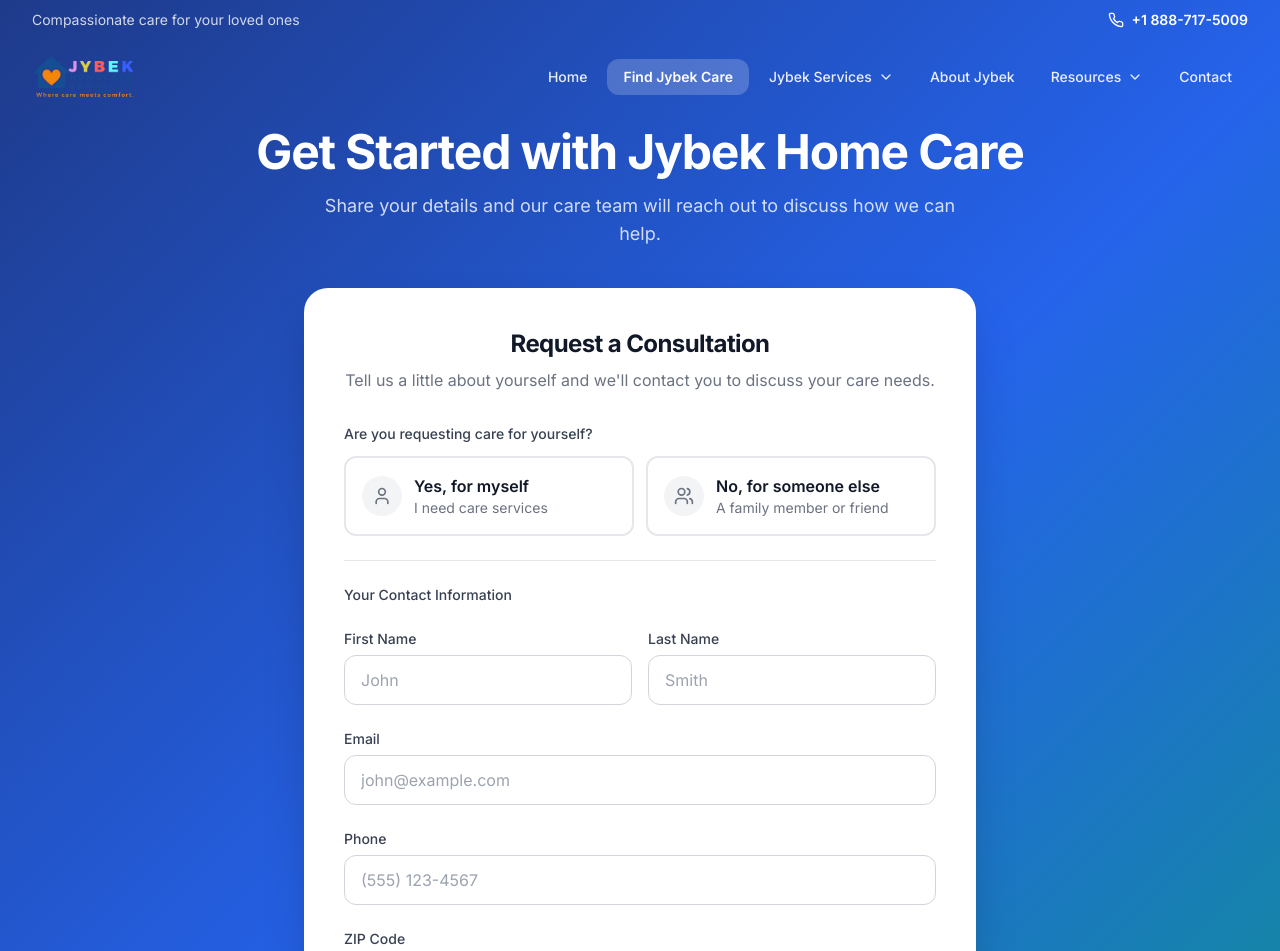
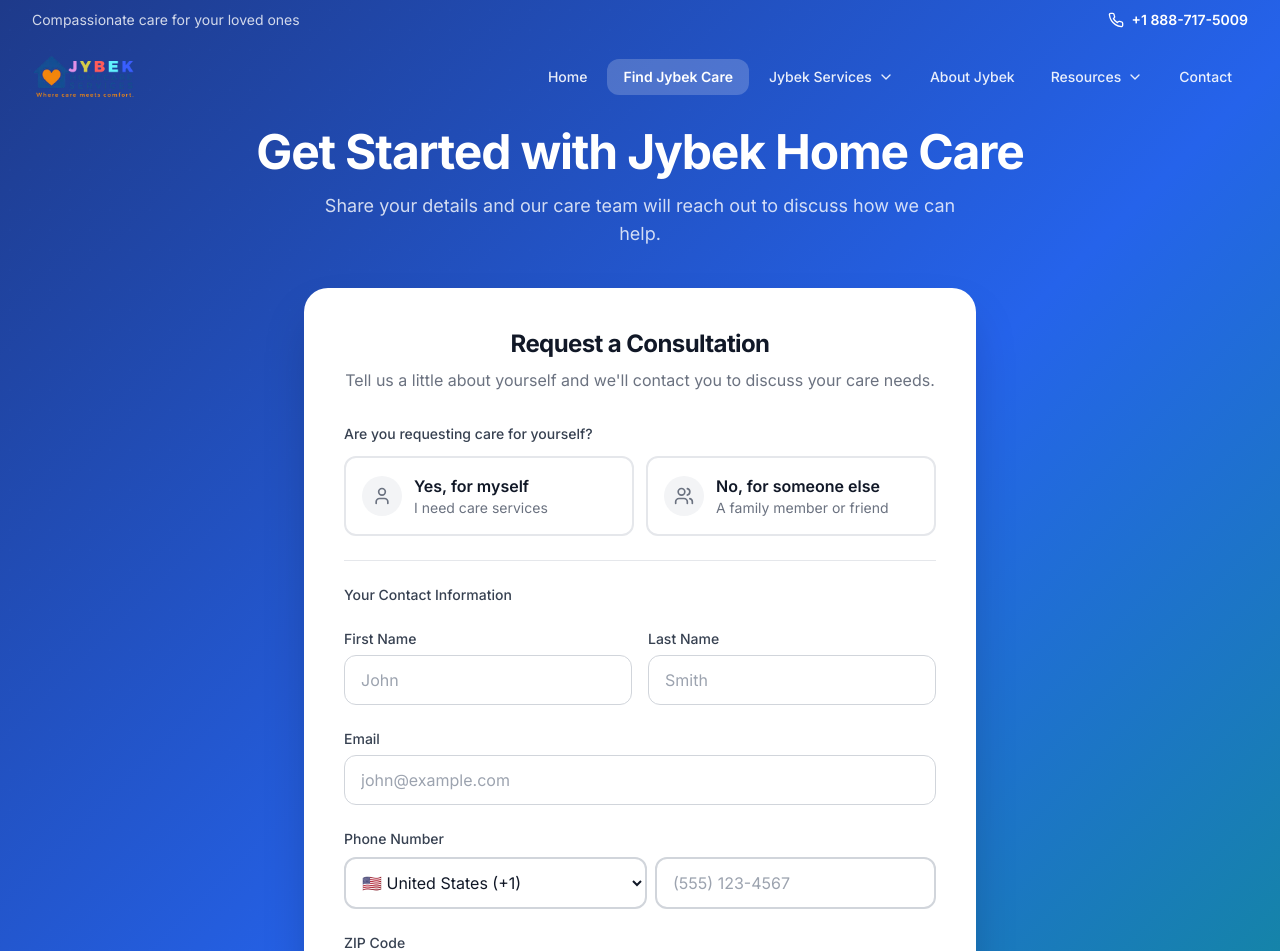
Before and after one commit to factorgh/jybek-care, a Next.js app: page /find-care in a window 1280 px wide. Shown: the top 951 px of the page. Built offline with nearby package versions, Linux system fonts and the light colour scheme.

Commit message:
update on find care form

```diff
--- a/src/app/(site)/find-care/components/FindCareForm.tsx
+++ b/src/app/(site)/find-care/components/FindCareForm.tsx
@@ -43,6 +43,7 @@
     lastName: "",
     email: "",
     phone: "",
+    countryCode: "+1", // Default to US
     zipCode: "",
     isForSelf: "", // 'yes' = for themselves, 'no' = for someone else
     street: "",
@@ -154,7 +155,7 @@
         ...(formData.isForSelf === "yes"
           ? {
               contact_full_name: `${formData.firstName} ${formData.lastName}`,
-              contact_phone: formData.phone,
+              contact_phone: `${formData.countryCode}${formData.phone}`,
               contact_email: formData.email,
               relationship_to_recipient: "",
               care_recipient_full_name: "",
@@ -167,7 +168,7 @@
               contact_email: "",
               relationship_to_recipient: formData.relationshipToRecipient,
               care_recipient_full_name: `${formData.firstName} ${formData.lastName}`,
-              care_recipient_phone: formData.phone,
+              care_recipient_phone: `${formData.countryCode}${formData.phone}`,
               care_recipient_email: formData.email,
             }),
       };
@@ -436,14 +437,107 @@
               />
 
               {/* Phone */}
-              <Input
-                label="Phone"
+              <div className="space-y-2">
+                <label className="block text-sm font-medium text-gray-700 dark:text-gray-300">
+                  Phone Number
+                </label>
+                <div className="flex gap-2">
+                  <select
+                    value={formData.countryCode}
+                    onChange={(e) =>
+                      setFormData((prev) => ({
+                        ...prev,
+                        countryCode: e.target.value,
+                      }))
+                    }
+                    className="px-3 py-3 text-base rounded-xl border-2 border-gray-300 dark:border-gray-700 bg-white dark:bg-gray-800 text-gray-900 dark:text-white focus:ring-4 focus:border-brand-500 focus:ring-brand-500/10 transition-all"
+                  >
+                    <optgroup label="North America">
+                      <option value="+1">🇺🇸 United States (+1)</option>
+                      <option value="+1">🇨🇦 Canada (+1)</option>
+                      <option value="+52">🇲🇽 Mexico (+52)</option>
+                    </optgroup>
+                    <optgroup label="Europe">
+                      <option value="+44">🇬🇧 United Kingdom (+44)</option>
+                      <option value="+33">🇫🇷 France (+33)</option>
+                      <option value="+49">🇩🇪 Germany (+49)</option>
+                      <option value="+39">🇮🇹 Italy (+39)</option>
+                      <option value="+34">🇪🇸 Spain (+34)</option>
+                      <option value="+31">�🇱 Netherlands (+31)</option>
+                      <option value="+41">�🇨� Switzerland (+41)</option>
+                      <option value="+46">🇸🇪 Sweden (+46)</option>
+                      <option value="+47">🇳🇴 Norway (+47)</option>
+                      <option value="+45">🇩🇰 Denmark (+45)</option>
+                      <option value="+358">🇫🇮 Finland (+358)</option>
+                      <option value="+43">🇦🇹 Austria (+43)</option>
+                      <option value="+32">🇧🇪 Belgium (+32)</option>
+                      <option value="+351">�� Portugal (+351)</option>
+                      <option value="+48">🇵🇱 Poland (+48)</option>
+                    </optgroup>
+                    <optgroup label="Asia">
+                      <option value="+91">🇮🇳 India (+91)</option>
+                      <option value="+86">🇨🇳 China (+86)</option>
+                      <option value="+81">🇯🇵 Japan (+81)</option>
+                      <option value="+82">🇰🇷 South Korea (+82)</option>
+                      <option value="+65">🇸🇬 Singapore (+65)</option>
+                      <option value="+60">🇲🇾 Malaysia (+60)</option>
+                      <option value="+66">🇹🇭 Thailand (+66)</option>
+                      <option value="+62">🇮🇩 Indonesia (+62)</option>
+                      <option value="+63">🇵🇭 Philippines (+63)</option>
+                      <option value="+84">🇻🇳 Vietnam (+84)</option>
+                      <option value="+852">🇭🇰 Hong Kong (+852)</option>
+                      <option value="+886">🇹🇼 Taiwan (+886)</option>
+                    </optgroup>
+                    <optgroup label="Africa">
+                      <option value="+233">🇬🇭 Ghana (+233)</option>
+                      <option value="+234">🇳🇬 Nigeria (+234)</option>
+                      <option value="+27">🇿🇦 South Africa (+27)</option>
+                      <option value="+254">🇰🇪 Kenya (+254)</option>
+                      <option value="+256">🇺🇬 Uganda (+256)</option>
+                      <option value="+251">🇪🇹 Ethiopia (+251)</option>
+                      <option value="+20">��🇬 Egypt (+20)</option>
+                      <option value="+212">🇲🇦 Morocco (+212)</option>
+                      <option value="+216">🇹🇳 Tunisia (+216)</option>
+                      <option value="+213">🇩🇿 Algeria (+213)</option>
+                      <option value="+24">🇿🇦 South Africa (+27)</option>
+                    </optgroup>
+                    <optgroup label="Oceania">
+                      <option value="+61">🇦🇺 Australia (+61)</option>
+                      <option value="+64">🇳🇿 New Zealand (+64)</option>
+                      <option value="+679">🇫🇯 Fiji (+679)</option>
+                      <option value="+682">🇨🇰 Cook Islands (+682)</option>
+                    </optgroup>
+                    <optgroup label="South America">
+                      <option value="+55">🇧🇷 Brazil (+55)</option>
+                      <option value="+54">🇦🇷 Argentina (+54)</option>
+                      <option value="+56">🇨🇱 Chile (+56)</option>
+                      <option value="+57">🇨🇴 Colombia (+57)</option>
+                      <option value="+51">🇵🇪 Peru (+51)</option>
+                      <option value="+58">🇻🇪 Venezuela (+58)</option>
+                      <option value="+593">🇪🇨 Ecuador (+593)</option>
+                    </optgroup>
+                    <optgroup label="Middle East">
+                      <option value="+966">🇸🇦 Saudi Arabia (+966)</option>
+                      <option value="+971">
+                        🇦🇪 United Arab Emirates (+971)
+                      </option>
+                      <option value="+968">🇴🇲 Oman (+968)</option>
+                      <option value="+973">🇧🇭 Bahrain (+973)</option>
+                      <option value="+965">🇰🇼 Kuwait (+965)</option>
+                      <option value="+962">🇯🇴 Jordan (+962)</option>
+                      <option value="+964">🇮🇶 Iraq (+964)</option>
+                    </optgroup>
+                  </select>
+                  <input
                     type="tel"
                     placeholder="(555) 123-4567"
                     value={formData.phone}
                     onChange={handleInputChange("phone")}
+                    className="flex-1 px-4 py-3 text-base rounded-xl border-2 border-gray-300 dark:border-gray-700 bg-white dark:bg-gray-800 text-gray-900 dark:text-white placeholder-gray-400 focus:ring-4 focus:border-brand-500 focus:ring-brand-500/10 transition-all"
                     required
                   />
+                </div>
+              </div>
 
               {/* Relationship field - only show when applying for someone else */}
               {formData.isForSelf === "no" && (
```
Lines whose indentation alone changed are shown as unchanged.
